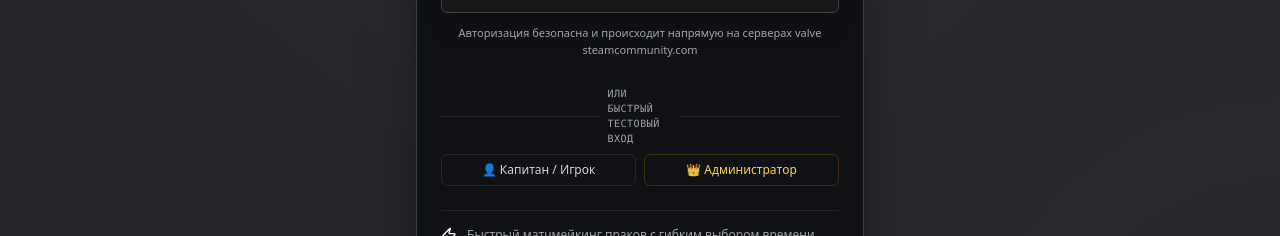
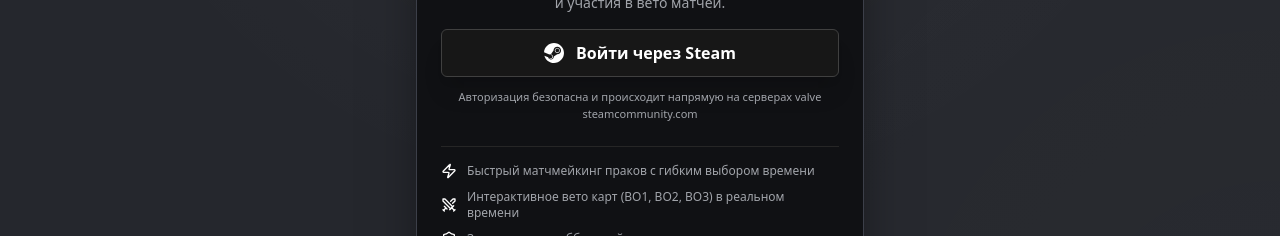
Before and after one commit to knjazx/ascentpracc, a Next.js app: page /login in a window 1280 px wide. Shown: the part 393-629 px from the top of the page. Built offline with nearby package versions, Linux system fonts and the light colour scheme; no server answers.

Commit message:
Remove quick/test login UI and dev-login route

```diff
--- a/src/app/api/auth/dev-login/route.ts
+++ /dev/null
@@ -1,66 +0,0 @@
-import { NextRequest, NextResponse } from 'next/server';
-import prisma from '@/lib/prisma';
-import {
-  AUTH_COOKIE_NAME,
-  AUTH_COOKIE_MAX_AGE,
-  sanitizeNextUrl,
-  getRequestBaseUrl,
-  createSafeRedirectUrl,
-} from '@/lib/auth';
-import { signUserToken } from '@/lib/jwt';
-import { Role } from '@prisma/client';
-
-export async function GET(request: NextRequest) {
-  const { searchParams } = new URL(request.url);
-  const roleParam = searchParams.get('role')?.toUpperCase();
-  const rawNext = searchParams.get('next');
-  const cleanNext = sanitizeNextUrl(rawNext);
-
-  const isAdmin = roleParam === 'ADMIN';
-  const steamId = isAdmin ? '76561198000000001' : '76561198000000002';
-  const nickname = isAdmin ? 'Ascent Admin' : 'Ascent Captain';
-  const avatarUrl = isAdmin
-    ? 'https://avatars.steamstatic.com/fef49e7fa7e1997310d705b2a6158ff8dc1cdfeb_full.jpg'
-    : 'https://avatars.steamstatic.com/c562e84c980998f86f7e85c7b39f1c7d2c388bc5_full.jpg';
-
-  const user = await prisma.user.upsert({
-    where: { steamId },
-    update: {
-      role: isAdmin ? Role.ADMIN : Role.USER,
-      nickname,
-      avatarUrl,
-    },
-    create: {
-      steamId,
-      nickname,
-      avatarUrl,
-      role: isAdmin ? Role.ADMIN : Role.USER,
-      onboarded: true,
-      timezone: 'Europe/Kyiv',
-    },
-  });
-
-  const token = await signUserToken({
-    userId: user.id,
-    steamId: user.steamId,
-    role: user.role,
-    banned: user.banned,
-    onboarded: user.onboarded,
-  });
-
-  const redirectUrl = createSafeRedirectUrl(cleanNext, request);
-  const response = NextResponse.redirect(redirectUrl);
-
-  const baseUrl = getRequestBaseUrl(request);
-  const isHttps = baseUrl.startsWith('https://');
-
-  response.cookies.set(AUTH_COOKIE_NAME, token, {
-    httpOnly: true,
-    secure: isHttps,
-    sameSite: 'lax',
-    maxAge: AUTH_COOKIE_MAX_AGE,
-    path: '/',
-  });
-
-  return response;
-}
--- a/src/app/login/page.tsx
+++ b/src/app/login/page.tsx
@@ -84,40 +84,6 @@
               <p className="text-[11px] text-center text-muted-foreground">
                 Авторизация безопасна и происходит напрямую на серверах valve steamcommunity.com
               </p>
-
-              {/* Quick Dev / Test Login */}
-              <div className="pt-2">
-                <div className="relative flex items-center justify-center my-2">
-                  <div className="border-t border-neutral-800 w-full" />
-                  <span className="bg-card px-2 text-[10px] text-muted-foreground uppercase font-mono tracking-wider">
-                    или быстрый тестовый вход
-                  </span>
-                  <div className="border-t border-neutral-800 w-full" />
-                </div>
-
-                <div className="grid grid-cols-2 gap-2">
-                  <a href={`/api/auth/dev-login?role=USER&next=${encodeURIComponent(next)}`} className="block">
-                    <Button
-                      type="button"
-                      variant="outline"
-                      size="sm"
-                      className="w-full text-xs font-medium border-neutral-800 hover:bg-neutral-800 text-neutral-300"
-                    >
-                      👤 Капитан / Игрок
-                    </Button>
-                  </a>
-                  <a href={`/api/auth/dev-login?role=ADMIN&next=${encodeURIComponent(next)}`} className="block">
-                    <Button
-                      type="button"
-                      variant="outline"
-                      size="sm"
-                      className="w-full text-xs font-medium border-neutral-800 hover:bg-neutral-800 text-amber-300 border-amber-500/20"
-                    >
-                      👑 Администратор
-                    </Button>
-                  </a>
-                </div>
-              </div>
             </div>
 
             {/* Platform Highlights */}
```
